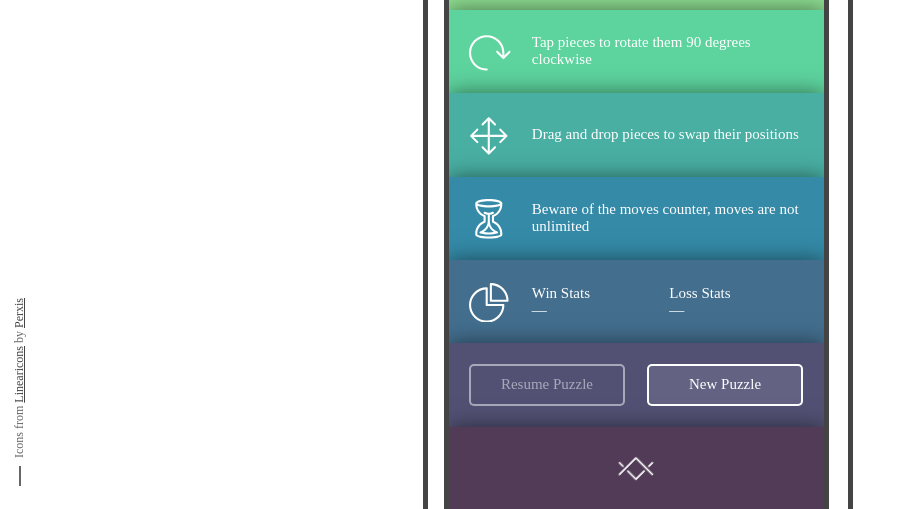
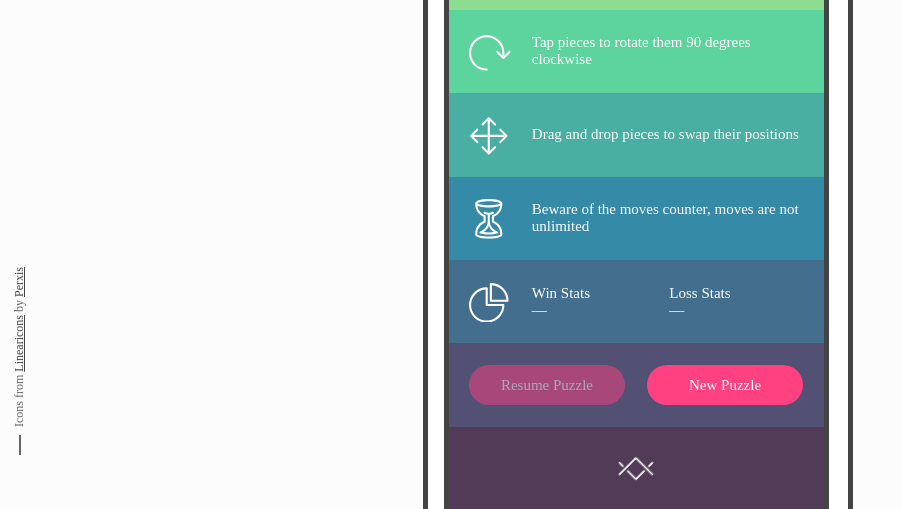
Before and after one commit to UlisesdelaO/unsplashed, a plain HTML site: page index.html in a window 1280 px wide. Shown: the part 291-800 px from the top of the page, without its empty margins (0-902 px from the left). Drawn offline with Linux system fonts and the light colour scheme.

Commit message:
Experimenting some new ideas... Nothing concrete going on in this commit...

```diff
--- a/app.js
+++ b/app.js
@@ -12,6 +12,7 @@ var FamousEngine = famous.core.FamousEngine,
     Position = famous.components.Position,
     Rotation = famous.components.Rotation,
     Scale = famous.components.Scale,
+    //Size = famous.components.Size,
     GestureHandler = famous.components.GestureHandler,
     DOMElement = famous.domRenderables.DOMElement;
 
@@ -74,6 +75,52 @@ PuzzleApp.prototype.getHomeViewTree = function () {
           content: '<div class="children-centered"><svg class="lnr lnr-crop"><use xlink:href="#lnr-crop"></use></svg></div>'
         },
         height: 1/8
+        /*options: {
+          attributes: { class: 'view-row children-float' },
+        },
+        height: 1/8,
+        children: [
+          {
+            options: { attributes: {class: 'column children-centered' } },
+            width: 1/2,
+            children: [
+              {
+                options: {
+                  tagName: 'button',
+                  attributes: {
+                    class: 'resume-puzzle',
+                    style: 'display: inline-block'
+                  },
+                  content: '<span>Back to Menu</span>'
+                },
+                width: 7.5/9,
+                height: 1/2,
+                //uiEvents: ['mouseup'],
+                key: 'resumePuzzleBtn'
+              }
+            ]
+          },
+          {
+            options: { attributes: {class: 'column children-centered' } },
+            width: 1/2,
+            children: [
+              {
+                options: {
+                  tagName: 'button',
+                  attributes: {
+                    class: 'new-puzzle',
+                    style: 'display: inline-block'
+                  },
+                  content: '<span>Snap Puzzle</span>'
+                },
+                width: 7.5/9,
+                height: 1/2,
+                //uiEvents: ['mouseup'],
+                key: 'newPuzzleBtn'
+              }
+            ]
+          }
+        ]*/
       },
       {
         options: {
@@ -213,7 +260,8 @@ PuzzleApp.prototype.getHomeViewTree = function () {
                   attributes: {
                     class: 'resume-puzzle',
                     style: 'display: inline-block'
-                  }
+                  },
+                  content: '<span>Resume Puzzle</span>'
                 },
                 width: 7.5/9,
                 height: 1/2,
@@ -232,7 +280,8 @@ PuzzleApp.prototype.getHomeViewTree = function () {
                   attributes: {
                     class: 'new-puzzle',
                     style: 'display: inline-block'
-                  }
+                  },
+                  content: '<span>New Puzzle</span>'
                 },
                 width: 7.5/9,
                 height: 1/2,
@@ -367,7 +416,12 @@ function ViewItem(rootNode, tree) {
   Node.call(this);
   var width = tree.width || 1,
       height = tree.height || 1;
-  this.setProportionalSize(width, height);
+  if (tree.options.tagName == 'button') {
+    this.setSizeMode('relative', 'render');
+    this.setProportionalSize(width, height);
+  } else {
+    this.setProportionalSize(width, height);
+  }
   this.el = new DOMElement(this, tree.options);
   if (tree.key) {
     this.key = tree.key;
--- a/style.css
+++ b/style.css
@@ -4,11 +4,10 @@
   -webkit-user-select: none;
   user-select: none;
 }
-html, body {
-  width: 100%;
-  height: 100%;
+body {
   margin: 0px;
   padding: 0px;
+  background: #fcfcfc;
 }
 svg path {
   fill: #fff;
@@ -26,6 +25,7 @@ footer.credits {
   position: fixed;
   left: 12px;
   bottom: 8px;
+  min-width: 250px;
   transform-origin: 0 0;
   transform: rotate3d(0, 0, 1, -90deg);
   text-align: center;
@@ -77,6 +77,7 @@ footer.credits a {
   margin: 25px 0;
   border-radius: 55px;
   box-shadow: inset 0 0 0 5px #444;
+  background: #fff;
 }
 .phone .screen {
   width: 375px;
@@ -112,7 +113,7 @@ footer.credits a {
 }
 .puzzle-app .view-row {
   background: #fff;
-  box-shadow: 0 0 20px 0 rgba(0, 0, 0, .5);
+  /*box-shadow: 0 0 50px 0 rgba(0, 0, 0, .25);*/
 }
 .puzzle-app .view-row:nth-child(8) { background: #513b56; }
 .puzzle-app .view-row:nth-child(7) { background: #525174; }
@@ -156,11 +157,12 @@ footer.credits a {
 }
 .puzzle-app .view-row button {
   border-width: 0;
-  box-shadow: inset 0 0 0 2px #fff;
-  border-radius: 5px;
+  /*box-shadow: inset 0 0 0 2px #fff;*/
+  /*background: transparent;*/
+  background: #FF4081;
+  border-radius: 20px;
   padding: 0;
   margin: 0;
-  background: transparent;
   outline: none;
   cursor: pointer;
 }
@@ -172,14 +174,26 @@ footer.credits a {
   margin-left: 5%;
 }
 .puzzle-app .view-row button.resume-puzzle:before {
-  content: 'Resume Puzzle';
+  /*content: 'Resume Puzzle';*/
 }
 .puzzle-app .view-row button.new-puzzle {
   margin-right: 5%;
-  background: rgba(255, 255, 255, .1);
+  /*background: rgba(255, 255, 255, .1);*/
 }
 .puzzle-app .view-row button.new-puzzle:before {
-  content: 'New Puzzle';
+  /*content: 'New Puzzle';*/
+}
+.puzzle-app .view-row button > * {
+  top: 0;
+}
+.puzzle-app .view-row button span {
+  line-height: 40px;
+  vertical-align: middle;
+}
+.puzzle-app .view-row button span svg {
+  max-width: 25px;
+  max-height: 25px;
+  vertical-align: middle;
 }
 
 
```
